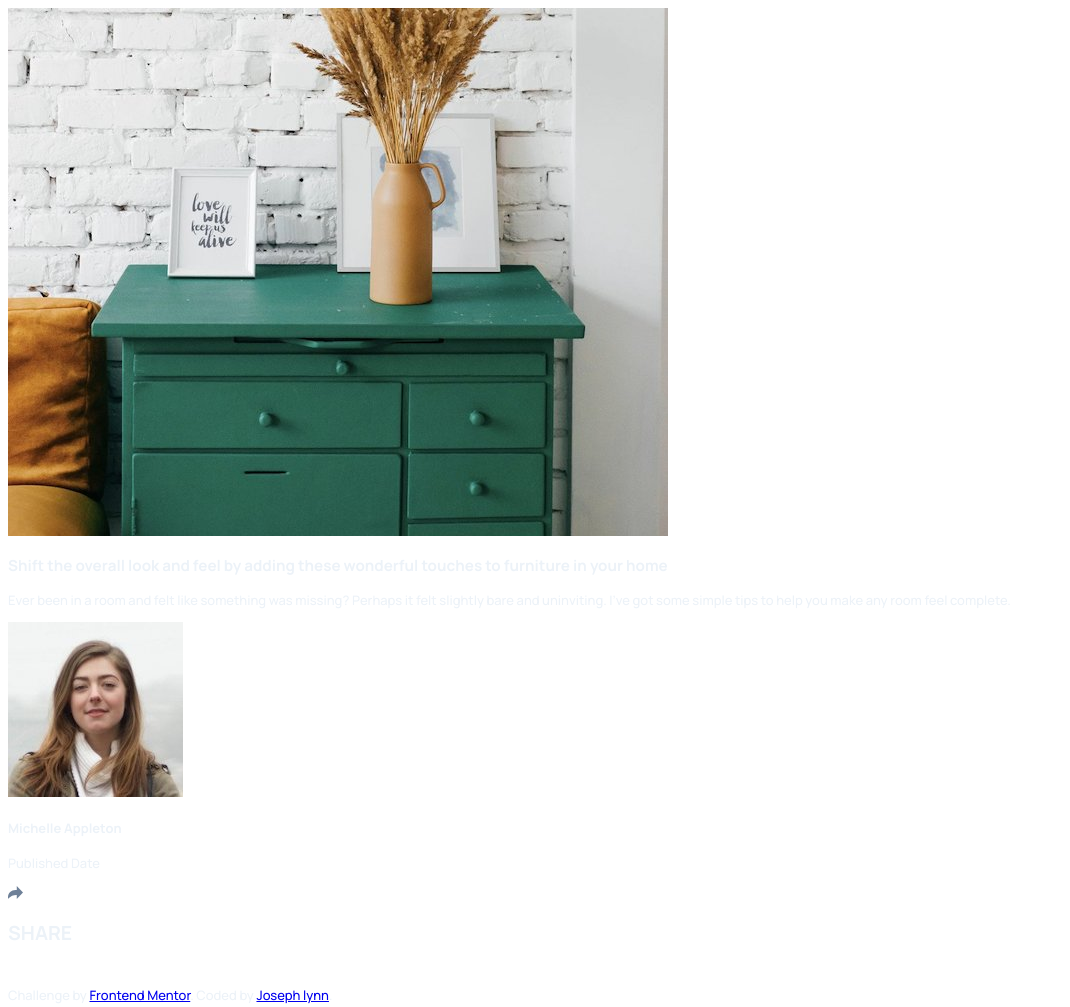
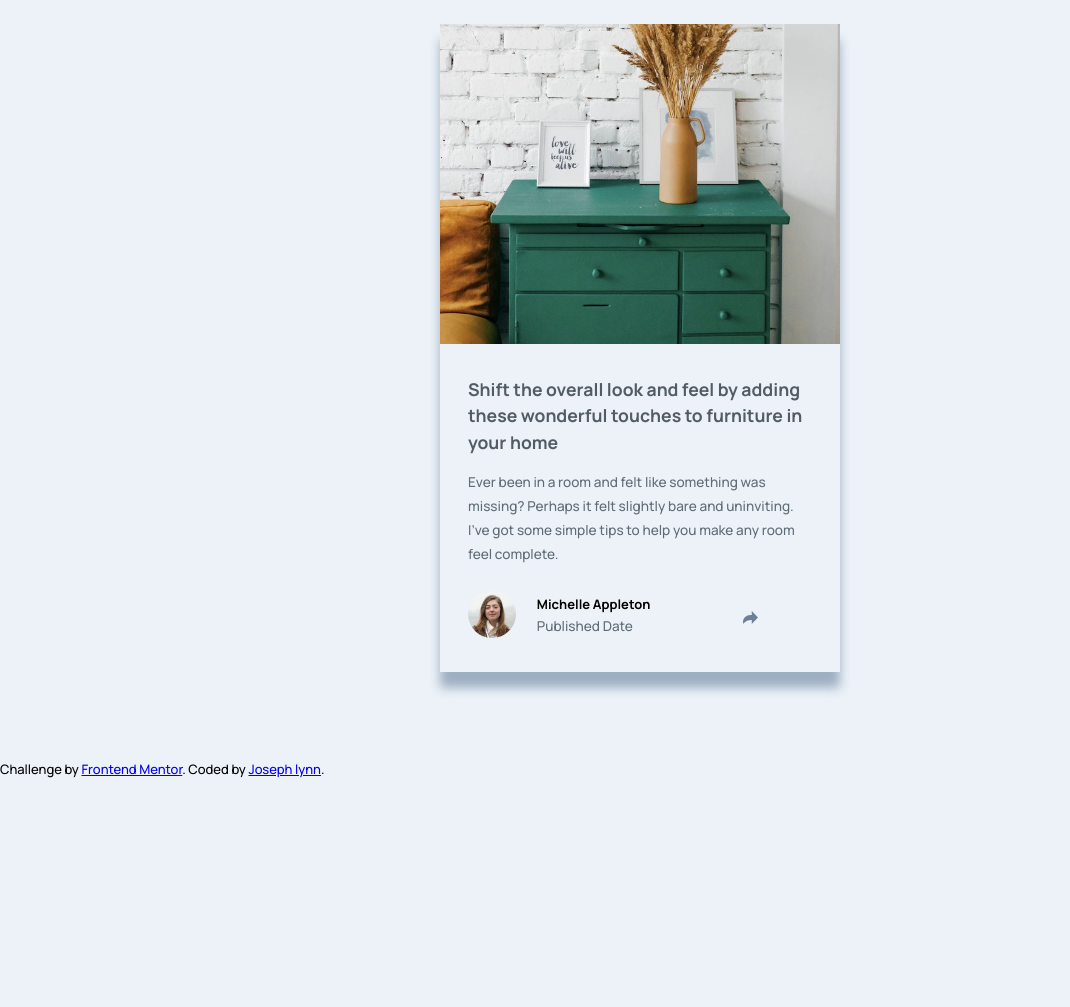
Before and after one commit to Joelynn94/article-preview-component, a website: page index.html in a window 1280 px wide. Shown: the whole page, without its empty margins (0-1070 px from the left). After the commit the page ends 800 px from the top, so only its background shows below. Drawn offline with Linux system fonts and the light colour scheme.

Commit message:
finished base styling - working on share styling and functionality:

```diff
--- a/index.html
+++ b/index.html
@@ -20,11 +20,17 @@
     <title>Joseph Lynn | Article preview component</title>
   </head>
   <body>
+    <!-- Main Container -->
+    <div class="container">
       <!-- Article -->
       <div class="article">
         <!-- Article Image -->
         <div class="article__img">
-        <img src="./images/drawers.jpg" alt="Article Image" />
+          <img
+            class="large-img"
+            src="./images/drawers.jpg"
+            alt="Article Image"
+          />
         </div>
         <!-- End Article Image -->
         <!-- Article Body -->
@@ -41,35 +47,53 @@
           <!-- Article Footer -->
           <div class="article__footer">
             <!-- Author info -->
-          <div class="article__author">
+            <div class="article__author-image">
               <img
                 src="./images/avatar-michelle.jpg"
                 alt="Article author image"
               />
+            </div>
             <!-- Author Details -->
             <div class="article__author-info">
               <h4>Michelle Appleton</h4>
               <p>Published Date</p>
             </div>
             <!-- Author Details -->
+            <img
+              id="shareIcon"
+              src="./images/icon-share.svg"
+              alt="Article share icon"
+            />
+            <!-- End Author info -->
           </div>
-          <img src="./images/icon-share.svg" alt="Article share icon" />
-          <!-- End Author info -->
-
           <!-- Article Share -->
-          <div class="article__share-active">
+          <div id="shareDiv" class="article__share-active">
             <h2>SHARE</h2>
+            <a href="#">
               <img src="./images/icon-facebook.svg" alt="Facebook icon" />
+            </a>
+            <a href="#">
               <img src="./images/icon-twitter.svg" alt="Twitter icon" />
+            </a>
+            <a href="">
               <img src="./images/icon-pinterest.svg" alt="Pinterest icon" />
+            </a>
+            <a href="#">
+              <img
+                id="closeShare"
+                src="./images/icon-share.svg"
+                alt="Article share icon"
+              />
+            </a>
           </div>
           <!-- End Article Share -->
-        </div>
           <!-- End Article Footer -->
         </div>
         <!-- End Article Body -->
       </div>
       <!-- End Article -->
+    </div>
+    <!-- End Main Container -->
     <!-- Main Footer -->
     <div class="attribution">
       Challenge by
@@ -78,5 +102,6 @@
       >. Coded by <a href="https://github.com/Joelynn94">Joseph lynn</a>.
     </div>
     <!-- End Main Footer -->
+    <script src="./src/main.js"></script>
   </body>
 </html>
--- /dev/null
+++ b/src/main.js
@@ -0,0 +1,7 @@
+const shareIcon = document.getElementById('shareIcon');
+const shareArticle = document.getElementById('shareDiv');
+const closeShare = document.getElementById('closeShare');
+
+shareIcon.addEventListener('click', () => {
+  shareArticle.style.display = 'grid';
+});
--- a/src/main.scss
+++ b/src/main.scss
@@ -2,9 +2,82 @@ $main-background: rgb(236, 242, 248);
 $box-shadow: rgb(158, 175, 194);
 $dark-box-shadow: rgb(109, 127, 151);
 $share-background: rgb(72, 85, 106);
+$headings-color: rgb(83, 92, 100);
+$paragraphs-color: rgb(96, 108, 118);
+$heading-font-weight: 700;
+$paragraph-font-weight: 500;
+
+* {
+  margin: 0;
+  padding: 0;
+}
 
 body {
-  color: $main-background;
+  background-color: $main-background;
   font-family: 'Manrope', sans-serif;
   font-size: 13px;
 }
+
+.large-img {
+  width: 100%;
+}
+
+.container {
+  margin: 0 auto;
+  padding: 1.5rem;
+}
+
+.article {
+  position: relative;
+  max-width: 400px;
+  margin: 0 auto;
+  box-shadow: 0px 16px 10px rgb(158, 175, 194);
+  margin-bottom: 4rem;
+}
+
+.article__body {
+  padding: 1.75rem;
+  line-height: 1.5;
+
+  h3 {
+    color: $headings-color;
+    font-weight: $heading-font-weight;
+    font-size: 1.1rem;
+    margin-bottom: 1rem;
+  }
+
+  p {
+    color: $paragraphs-color;
+    font-weight: $paragraph-font-weight;
+    font-size: 0.85rem;
+    margin-bottom: 1rem;
+    line-height: 1.75;
+    margin-bottom: 0;
+  }
+}
+
+.article__footer {
+  margin-top: 1.5rem;
+  display: grid;
+  grid-template-columns: 1fr 3fr 1fr;
+  align-items: center;
+
+  .article__author-image {
+    width: 100%;
+
+    img {
+      width: 3rem;
+      border-radius: 50%;
+    }
+  }
+}
+
+.article__share-active {
+  display: none;
+  background-color: $share-background;
+  position: absolute;
+  bottom: 0;
+  left: 0;
+  width: 100%;
+  height: 5rem;
+}
```
Also changed, not shown: dist/main.css. Lines whose indentation alone changed are shown as unchanged.
